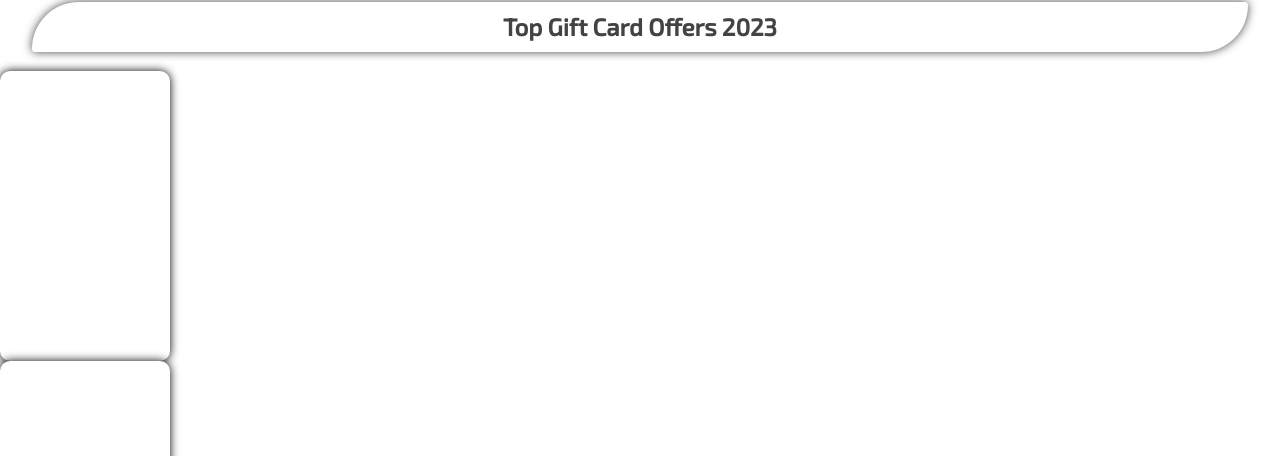
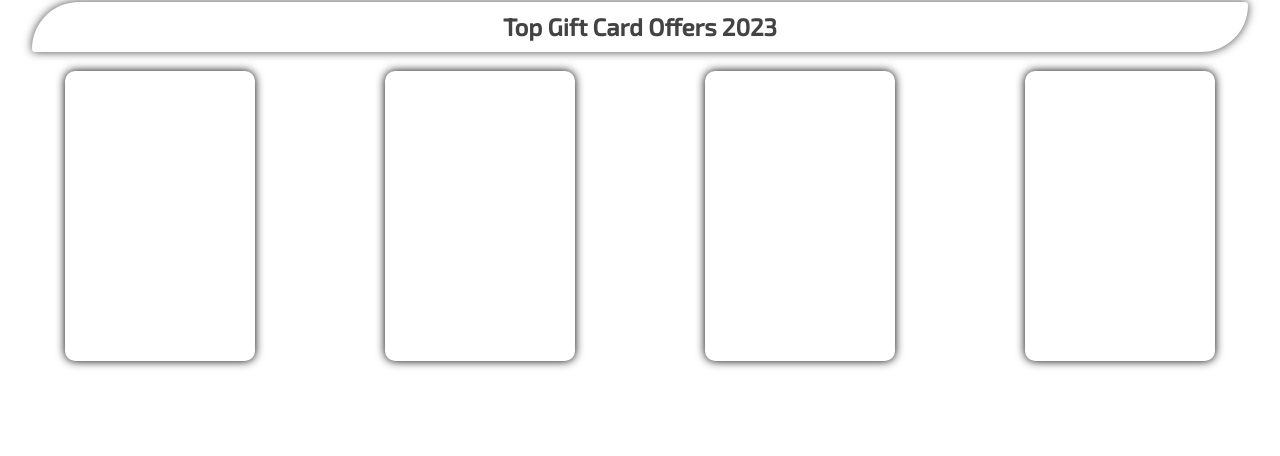
Before and after one commit to nahidhk/Landing-card, a plain HTML site: page index.html in a window 1280 px wide. Shown: the part 344-800 px from the top of the page. Drawn offline with Linux system fonts and the light colour scheme.

Commit message:
im just update

```diff
--- a/style.css
+++ b/style.css
@@ -106,16 +106,21 @@ color: #434343;
 
 .grid-itm{
   height: 290px;
-  width: 170px;
+  width: 190px;
   background-color: #fff;
   border-radius: 10px;
   box-shadow: 0 0 10px 0 #000;
 }
 
 .grid-row{
-
+ display: flex;
+ justify-content: space-around;
 }
 
+   ::selection {
+   background: green;
+   color: pink;
+  }
 /*======== css mobile =============*/
 
 @media only screen and (max-width: 600px) {
```
Also changed, not shown: index.html (+10 -0 lines).
